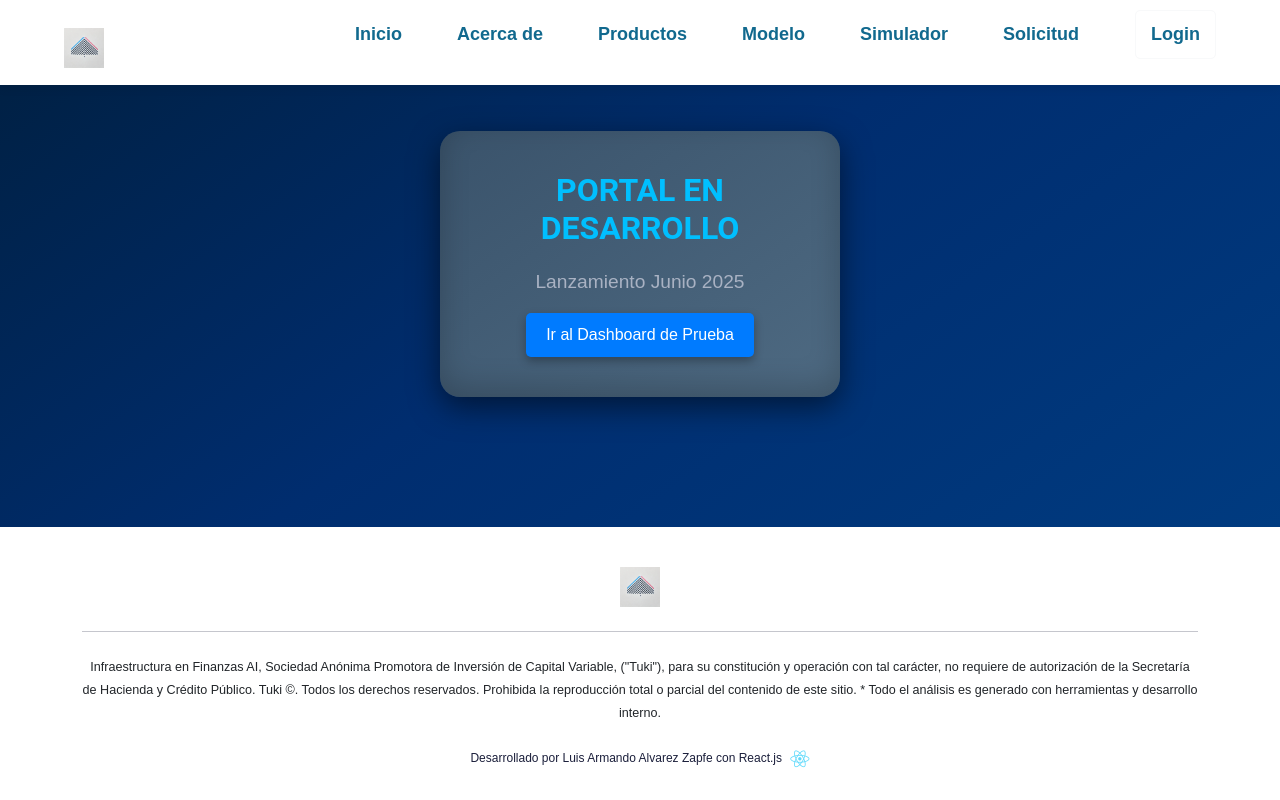
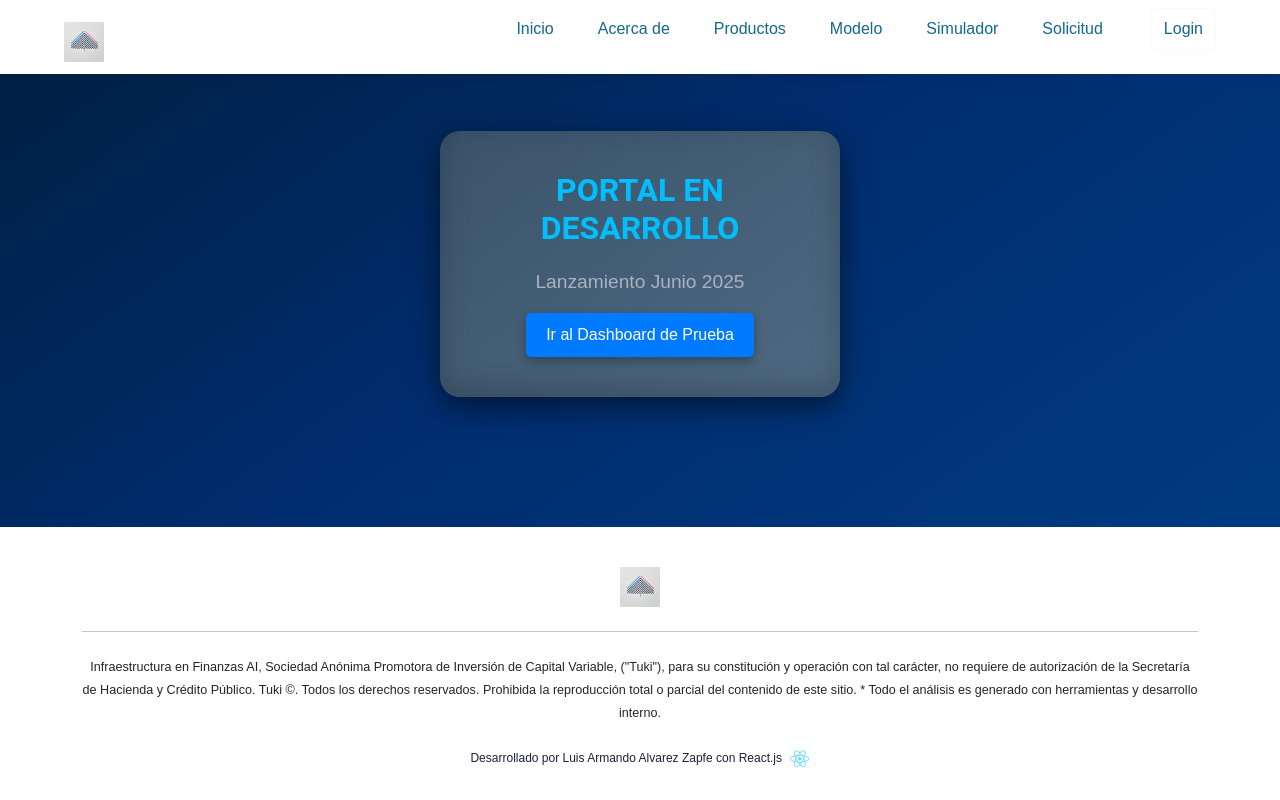
Before and after one commit to alvarezzapfe/tukiapp, a React (Create React App) app: page /login in a window 1280 px wide. Built offline with nearby package versions, Linux system fonts and the light colour scheme.

Commit message:
Ajustes Navbar lunes 20 de enero, 8am

```diff
--- a/package.json
+++ b/package.json
@@ -3,6 +3,7 @@
   "version": "0.1.0",
   "private": true,
   "dependencies": {
+    "@fontsource/poppins": "^5.1.1",
     "@fortawesome/fontawesome-free": "^6.7.2",
     "aos": "^2.3.4",
     "axios": "^1.7.9",
@@ -17,6 +18,7 @@
     "web-vitals": "^4.2.4"
   },
   "scripts": {
+    "start": "vite",
     "dev": "vite",
     "build": "vite build",
     "preview": "vite preview"
--- a/src/App.jsx
+++ b/src/App.jsx
@@ -14,6 +14,8 @@ import Simulador from "./simulador";
 import Navbar from "./components/Navbar"; // Componente Navbar
 import logo from "./assets/images/logo1.png";
 import Dash from "./dash";
+import "@fontsource/poppins"; // Estilo normal
+import "@fontsource/poppins/600.css"; // Estilo bold
 
 const Home = () => {
   const [activeCard, setActiveCard] = useState(-1); // Caja activa para animaciones
@@ -205,7 +207,7 @@ const Home = () => {
                 Torre Esmeralda III, Ferrocarril de Cuernavaca, Ciudad de
                 México.
               </p>
-              <i class="fas fa-globe"></i>
+              <i className="fas fa-globe"></i>
             </div>
 
             {/* Enlaces */}
--- a/src/assets/css/navbar.css
+++ b/src/assets/css/navbar.css
@@ -7,8 +7,9 @@
   z-index: 1000;
   display: flex;
   justify-content: center;
-  padding: 10px 0;
+  padding: 8px 0; /* Reducir el padding para un 15% menos de altura */
   box-shadow: 0 2px 10px rgba(0, 0, 0, 0.1); /* Sombra ligera */
+  transition: all 0.3s ease;
 }
 
 /* Contenedor de elementos */
@@ -22,16 +23,23 @@
 
 /* Logo */
 .navbar-logo {
-  font-size: 20px;
-  font-weight: bold;
-  color: #11698e; /* Verde azulado profundo */
+  font-family: "Poppins", sans-serif;
+  font-size: 18px; /* Reducir tamaño del logo */
+  font-weight: 300; /* Letra delgada */
+  color: #11698e;
   text-decoration: none;
+  transition: all 0.3s ease-in-out;
+}
+
+.navbar-logo:hover {
+  color: #16c79a;
+  text-decoration: underline; /* Subrayado en hover */
 }
 
 /* Menú */
 .navbar-menu {
   display: flex;
-  gap: 25px; /* Más espacio entre elementos */
+  gap: 20px; /* Espacio reducido entre los elementos */
   align-items: center;
   list-style: none;
 }
@@ -40,9 +48,9 @@
 .navbar-menu li a {
   color: #11698e; /* Verde azulado profundo */
   text-decoration: none;
-  font-size: 18px;
-  font-weight: bold;
-  padding: 10px 15px; /* Espaciado interno para mejor clicabilidad */
+  font-size: 16px; /* Reducir tamaño del texto */
+  font-weight: 300; /* Letra delgada */
+  padding: 8px 12px; /* Reducir espaciado interno */
   border-radius: 5px;
   transition: all 0.3s ease;
 }
@@ -51,13 +59,14 @@
   color: #ffffff;
   background: #16c79a; /* Verde menta brillante */
   box-shadow: 0 4px 15px rgba(22, 199, 154, 0.5); /* Sombra ligera */
+  transform: scale(1.05); /* Pequeño efecto de agrandamiento */
 }
 
 /* Opción activa */
 .navbar-menu li a.active {
   background: #16c79a;
   color: #ffffff;
-  font-weight: bold;
+  font-weight: 400; /* Un poco más grueso */
   box-shadow: 0 4px 15px rgba(22, 199, 154, 0.5); /* Sombra ligera */
 }
 
@@ -66,30 +75,17 @@
   display: none;
   flex-direction: column;
   justify-content: space-between;
-  height: 24px;
-  width: 30px;
+  height: 20px; /* Más pequeño */
+  width: 25px; /* Más pequeño */
   cursor: pointer;
 }
 
 .menu-toggle .bar {
-  height: 3px;
+  height: 2px;
   width: 100%;
   background: #11698e;
   border-radius: 10px;
   transition: all 0.3s ease-in-out;
-}
-
-/* Animación de barra al abrir el menú */
-.menu-toggle.open .bar:nth-child(1) {
-  transform: translateY(9px) rotate(45deg);
-}
-
-.menu-toggle.open .bar:nth-child(2) {
-  opacity: 0;
-}
-
-.menu-toggle.open .bar:nth-child(3) {
-  transform: translateY(-9px) rotate(-45deg);
 }
 
 /* Transiciones de entrada para el menú */
@@ -97,28 +93,16 @@
   display: flex;
   flex-direction: column;
   position: absolute;
-  top: 60px;
+  top: 50px; /* Ajustar altura */
   right: 10px;
   background: #ffffff;
   box-shadow: 0 2px 10px rgba(0, 0, 0, 0.1);
-  width: 200px;
+  width: 180px; /* Reducir ancho */
   padding: 10px;
   border-radius: 10px;
   animation: slideIn 0.3s ease-in-out;
 }
 
-@keyframes slideIn {
-  from {
-    opacity: 0;
-    transform: translateY(-10px);
-  }
-  to {
-    opacity: 1;
-    transform: translateY(0);
-  }
-}
-
-/* Ajustes para pantallas pequeñas */
 /* Ajustes para pantallas pequeñas */
 @media (max-width: 768px) {
   .navbar-container {
@@ -130,19 +114,8 @@
   /* Botón de menú hamburguesa */
   .menu-toggle {
     display: flex;
-    flex-direction: column;
-    justify-content: space-between;
-    width: 30px;
-    height: 20px;
-    cursor: pointer;
-  }
-
-  .menu-toggle div {
-    width: 100%;
-    height: 3px;
-    background-color: #000; /* Cambia el color según el diseño */
-    border-radius: 2px;
-    transition: all 0.3s ease-in-out;
+    width: 25px; /* Reducido */
+    height: 18px; /* Reducido */
   }
 
   /* Ocultar el menú por defecto */
@@ -150,15 +123,14 @@
     display: none;
     flex-direction: column;
     position: absolute;
-    top: 60px;
+    top: 50px; /* Ajustar para la altura reducida */
     right: 10px;
     background: #ffffff;
     box-shadow: 0 2px 10px rgba(0, 0, 0, 0.1);
-    width: 200px;
+    width: 180px; /* Ancho reducido */
     padding: 10px;
     border-radius: 10px;
     z-index: 1000;
-    animation: slideIn 0.3s ease-in-out;
   }
 
   /* Mostrar el menú cuando está activo */
@@ -171,20 +143,8 @@
   }
 
   .navbar-menu li a {
-    padding: 10px 15px;
+    padding: 8px 10px; /* Más pequeño */
     text-align: left;
     font-weight: 300; /* Texto delgado */
   }
 }
-
-/* Animación del menú hamburguesa */
-@keyframes slideIn {
-  from {
-    opacity: 0;
-    transform: translateY(-10px);
-  }
-  to {
-    opacity: 1;
-    transform: translateY(0);
-  }
-}
```
Also changed, not shown: 1 other file (tests, documents, lock files or other folders).
